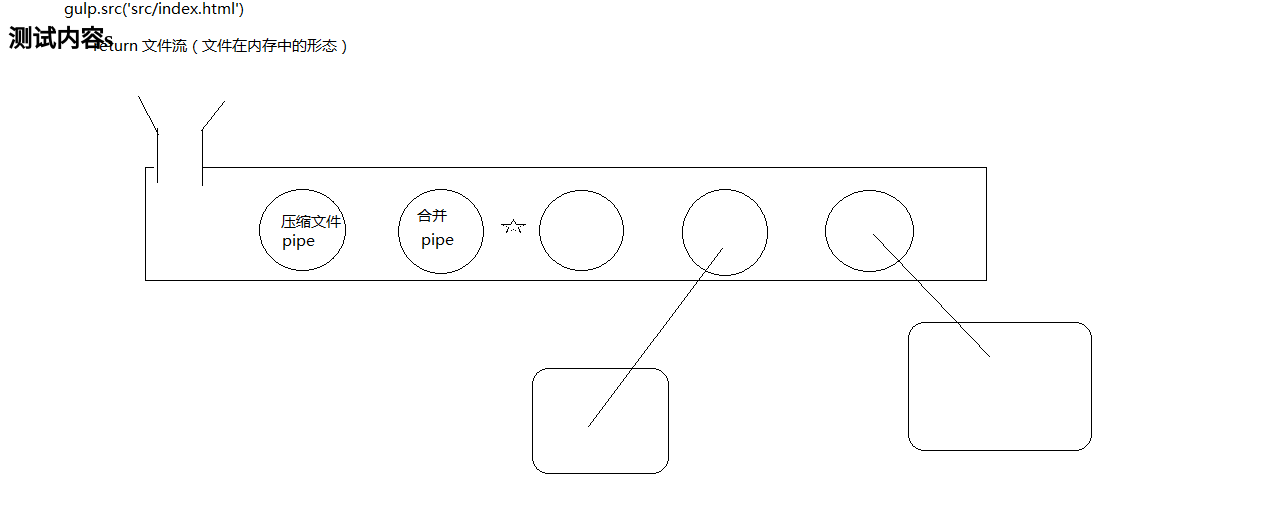
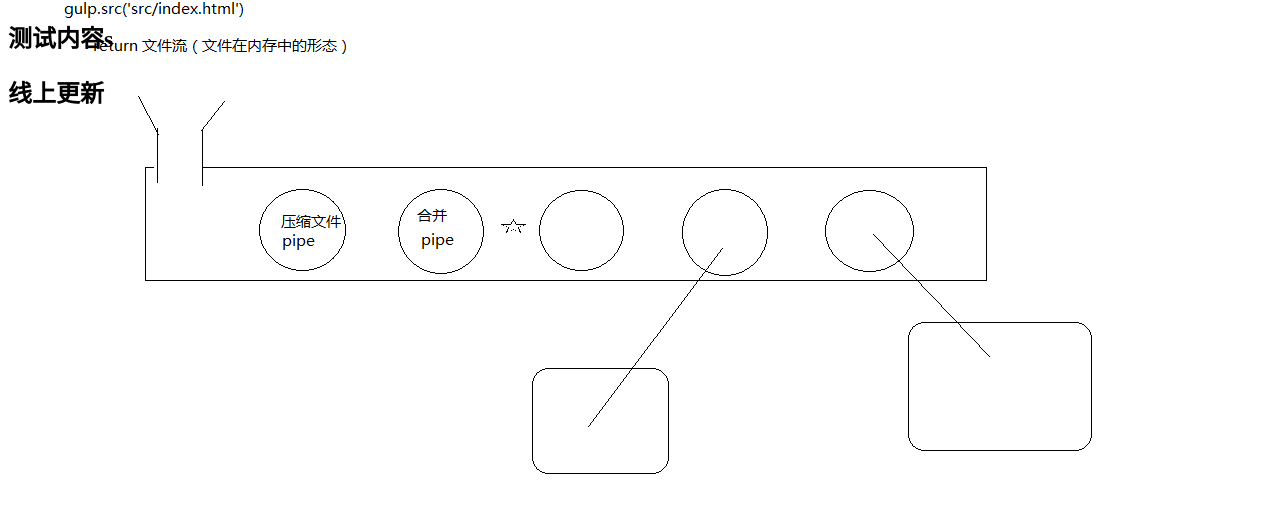
Before and after one commit to Klierbyck/myprj, a website: page src/index.html in a window 1280 px wide. Shown: the part 70-582 px from the top of the page. Drawn offline with nearby package versions, Linux system fonts and the light colour scheme; files that its build step writes are made by us from their sources.

Commit message:
线上更新

```diff
--- a/src/index.html
+++ b/src/index.html
@@ -10,6 +10,7 @@
 <!-- 测试注释 -->
   <h1>测试内容s</h1>
   <h2>测试内容s</h2>
+  <h2>线上更新</h2>
   <script src="scripts/all.js"></script>
 </body>
 
```
